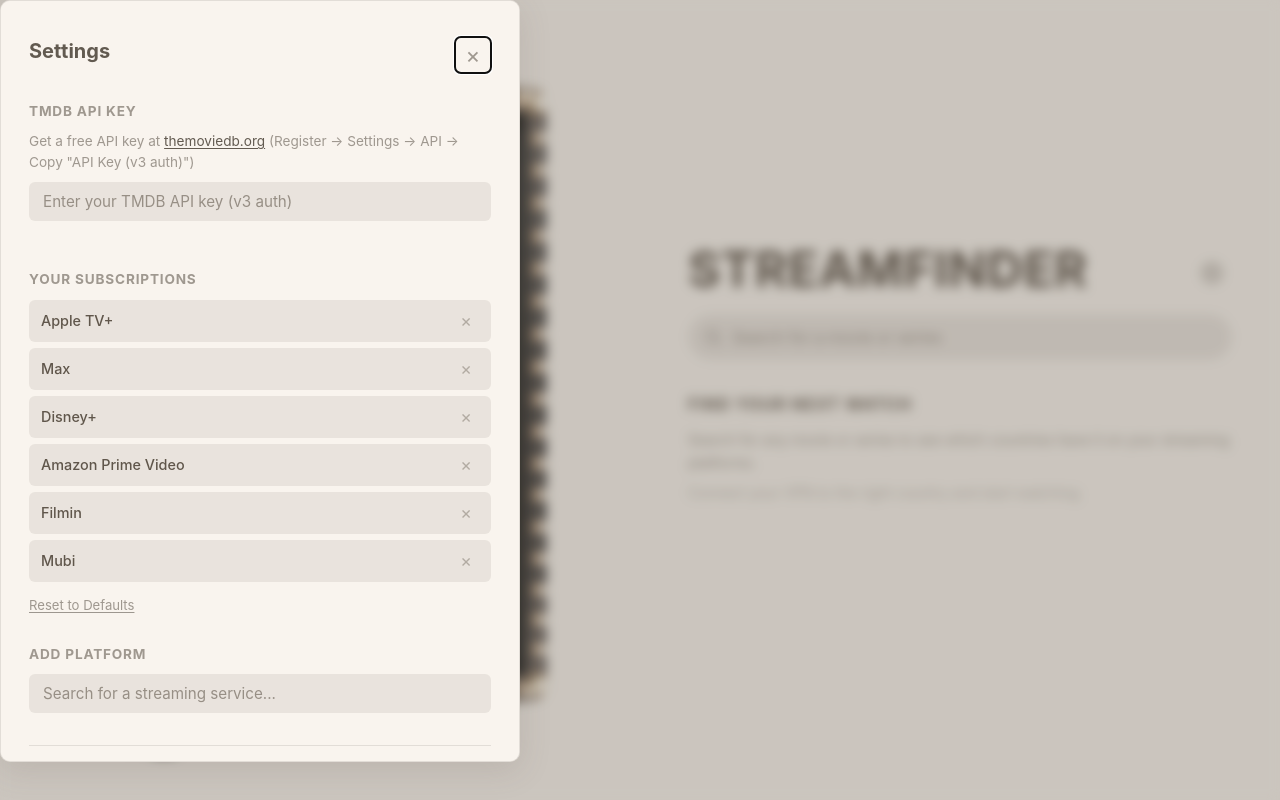
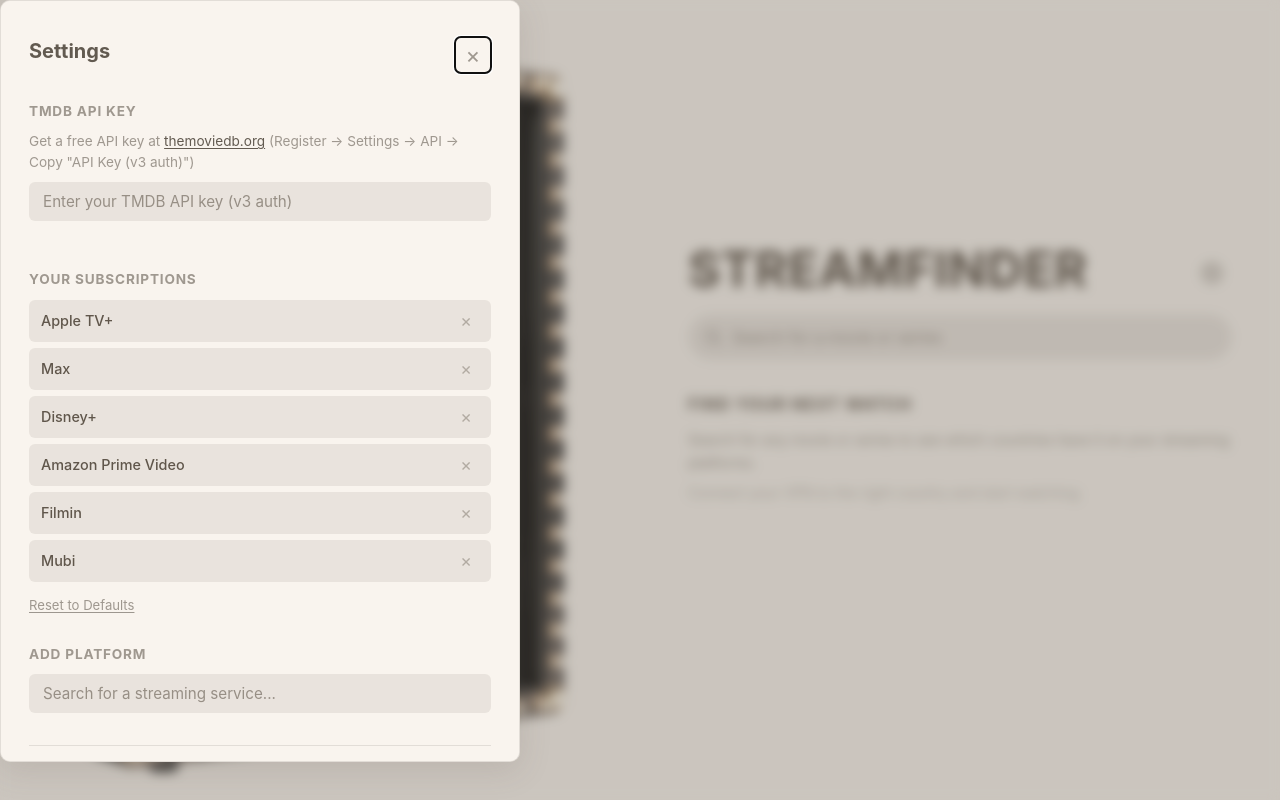
Before and after one commit to paulinhamb/streaming, a plain HTML site: page index.html in a window 1280 px wide. Drawn offline with Linux system fonts and the light colour scheme; a web font is replaced by a local one.

Commit message:
Update style.css

```diff
--- a/css/style.css
+++ b/css/style.css
@@ -82,7 +82,9 @@ button {
   align-items: center;
   justify-content: flex-end;
   background: var(--bg);
-  padding: 48px 48px 48px;
+  padding-top: 48px;
+   padding-bottom: 48px;
+   padding-right: calc(20px + 4vw);
 }
 
 .theater-stage {
@@ -91,7 +93,7 @@ button {
   height: 100%;
   display: flex;
   align-items: center;
-  justify-content: center;
+  justify-content: end;
 }
 
 .theater-canvas {
```
